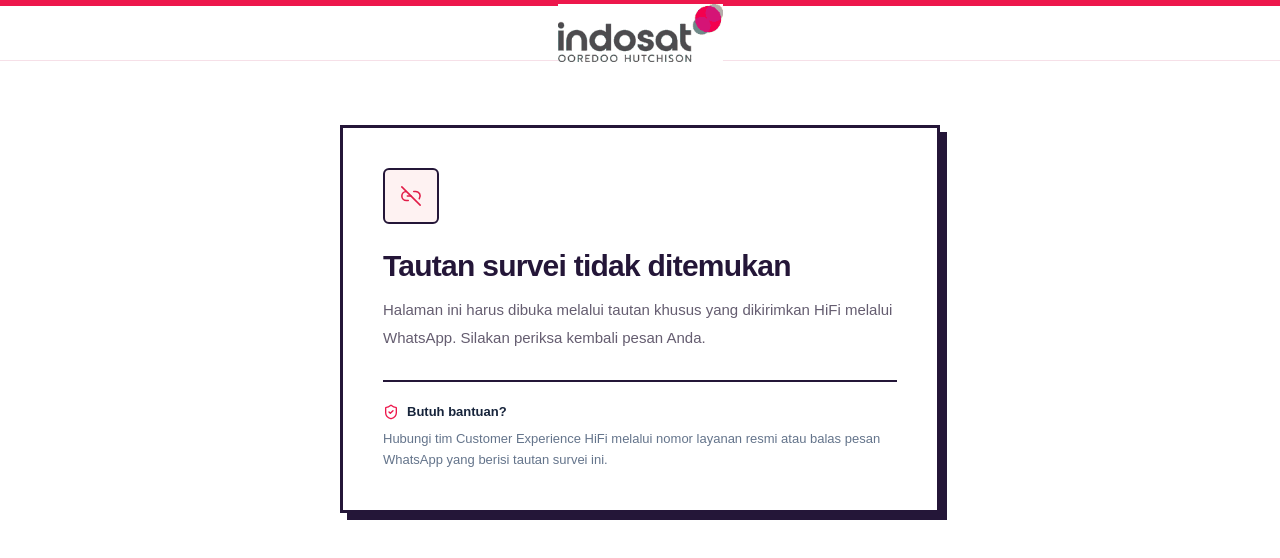
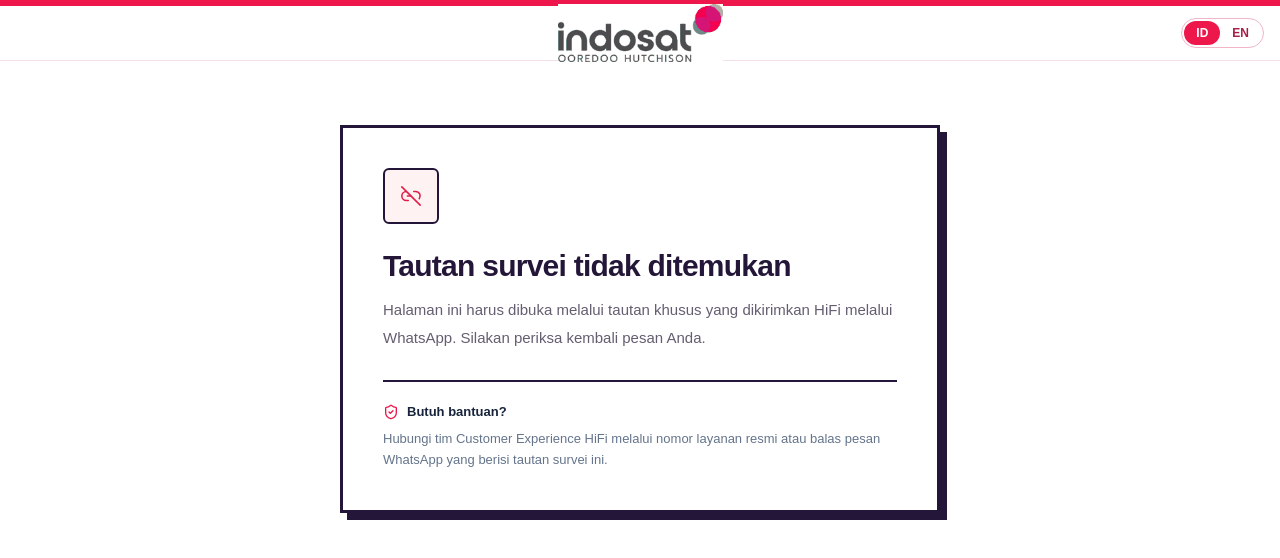
Before and after one commit to nanaboo17/hifi-customer-survey, a Next.js app: page / in a window 1280 px wide. Shown: the top 558 px of the page. Built offline with nearby package versions, Linux system fonts and the light colour scheme.

Commit message:
Add Indonesian-English toggle across customer survey and follow-up flow

```diff
--- a/components/survey-page.tsx
+++ b/components/survey-page.tsx
@@ -1,5 +1,5 @@
 'use client'
-import { useState } from 'react'
+import { useEffect, useState } from 'react'
 import { ChevronLeft, Check, Loader2, AlertCircle } from 'lucide-react'
 import { REASONS, type Reason } from '@/lib/survey'
 import { StatusView, type LinkProblem } from '@/components/survey/status-view'
@@ -9,8 +9,59 @@ type Answers = { ticket: string; freeze: string; other: string }
 const initial: Answers = { ticket: '', freeze: '', other: '' }
 const freezeReasons: Reason[] = ['reduced_usage', 'away_from_home', 'on_holiday']
 const defaultThanks = 'Terima kasih sudah meluangkan waktu. Jawaban Anda membantu kami meningkatkan layanan HiFi.'
+type Language = 'id' | 'en'
+const languageKey = 'hifi_survey_language'
+const en: Record<string,string> = {
+ 'Tidak Ada Kendala': 'No Issues',
+ 'Kendala Internet': 'Internet Connection Issues',
+ 'Sedang Jarang Berada di Rumah': 'Rarely at Home',
+ 'Sedang / Berencana Liburan di Bulan Desember': 'On Holiday / Planning a Holiday in December',
+ 'Penggunaan Internet Berkurang': 'Reduced Internet Usage',
+ 'Alasan Lainnya': 'Other Reasons',
+ 'Apa alasan penggunaan internet HiFi Anda sedang berkurang?': 'Why has your HiFi internet usage decreased?',
+ 'Apakah Anda membutuhkan bantuan terkait koneksi internet?': 'Do you need help with your internet connection?',
+ 'Apakah Anda ingin mendapatkan informasi tentang Freeze Bill?': 'Would you like more information about Freeze Bill?',
+ 'Pilih satu jawaban yang paling sesuai dengan kondisi Anda.': 'Select the answer that best describes your situation.',
+ 'Tim HiFi dapat membantu melakukan pengecekan koneksi berdasarkan permintaan Anda.': 'The HiFi team can help check your connection upon request.',
+ 'Freeze Bill merupakan pilihan layanan bagi pelanggan tertentu sesuai ketentuan yang berlaku. Memilih Ya hanya mencatat minat untuk mendapatkan informasi; tagihan tidak otomatis dibekukan.': 'Freeze Bill may be available to eligible customers, subject to applicable terms. Selecting Yes only requests more information; your bill will not be frozen automatically.',
+ 'Silakan tuliskan alasan lainnya': 'Please tell us your reason',
+ 'Ceritakan alasan Anda...': 'Tell us your reason...',
+ 'Ya, saya butuh bantuan': 'Yes, I need help',
+ 'Tidak, terima kasih': 'No, thank you',
+ 'Ya, saya ingin informasi Freeze Bill': 'Yes, I would like information about Freeze Bill',
+ 'Kirim jawaban': 'Submit answer',
+ 'Lanjutkan': 'Continue',
+ 'Mengirim...': 'Submitting...',
+ 'Jawaban terkirim!': 'Response submitted!',
+ 'Mode demo: jawaban tidak tersimpan.': 'Demo mode: your response is not saved.',
+ 'Kembali': 'Back',
+ 'Gagal menyimpan jawaban.': 'Unable to save your response.',
+ 'Gagal menyimpan jawaban. Silakan coba lagi.': 'Unable to save your response. Please try again.',
+ 'Data terlalu besar.': 'Your response is too large.',
+ 'Format tidak valid.': 'Invalid response format.',
+ 'Tautan survei tidak valid.': 'Invalid survey link.',
+ 'Pilihan alasan tidak valid.': 'Invalid reason selection.',
+ 'Rincian jawaban maksimal 500 karakter.': 'Your answer must be no longer than 500 characters.',
+ 'Mohon isi alasan (3–500 karakter).': 'Please enter a reason (3–500 characters).',
+ 'Mohon tentukan apakah ingin dibantu membuat tiket.': 'Please select whether you need technical assistance.',
+ 'Mohon pilih apakah ingin mendapatkan informasi Freeze Bill.': 'Please select whether you want Freeze Bill information.',
+ 'Jawaban ini tidak memerlukan rincian tambahan.': 'This answer does not require additional details.',
+ 'Layanan survei belum dikonfigurasi.': 'The survey service is not configured.',
+ 'Tautan survei sudah kedaluwarsa.': 'The survey link has expired.',
+ 'Survei ini sudah pernah dijawab.': 'This survey has already been completed.',
+ 'Konfigurasi survei sedang diperbarui. Silakan coba kembali beberapa saat lagi.': 'The survey is being updated. Please try again later.',
+ 'Terima kasih sudah meluangkan waktu. Jawaban Anda membantu kami meningkatkan layanan HiFi.': 'Thank you for your time. Your feedback helps us improve HiFi services.',
+ 'Terima kasih. Permintaan bantuan Anda sudah dicatat dan akan ditindaklanjuti tim HiFi.': 'Thank you. Your request for assistance has been recorded and the HiFi team will follow up.',
+ 'Terima kasih. Minat Anda untuk mendapatkan informasi Freeze Bill sudah dicatat. Tim HiFi akan menghubungi Anda.': 'Thank you. Your interest in Freeze Bill information has been recorded. The HiFi team will contact you.'
+}
+const translate = (text:string, language:Language) => language==='en' ? en[text]||text : text
+
 
 export default function SurveyPage({ status, token }: { status: SurveyStatus; token: string }) {
+  const [language, setLanguage] = useState<Language>('id')
+  const t = (text:string) => translate(text, language)
+  useEffect(() => { try { if(localStorage.getItem(languageKey)==='en')setLanguage('en') } catch {} }, [])
+  const chooseLanguage=(value:Language)=>{setLanguage(value);try{localStorage.setItem(languageKey,value)}catch{}}
   const [reason, setReason] = useState<Reason | null>(null)
   const [answers, setAnswers] = useState<Answers>(initial)
   const [step, setStep] = useState(1)
@@ -60,35 +111,39 @@ export default function SurveyPage({ status, token }: { status: SurveyStatus; to
   return <div className="h-[100dvh] w-full overflow-hidden bg-white text-[#30202a]">
     <div className="flex h-full w-full flex-col overflow-hidden bg-white">
       <div className="h-1.5 shrink-0 bg-[#ed174c]" />
-      <header className="flex h-[55px] shrink-0 items-center justify-center border-b border-[#f6e0e8] px-6">
-        <img src="/images/indosat-wordmark.svg" alt="Indosat Ooredoo Hutchison" className="h-auto w-[145px] sm:w-[165px]" />
+      <header className="relative flex h-[55px] shrink-0 items-center justify-center border-b border-[#f6e0e8] px-4">
+        <img src="/images/indosat-wordmark.svg" alt="Indosat Ooredoo Hutchison" className="h-auto w-[125px] sm:w-[165px]" />
+        <div role="group" aria-label="Survey language / Bahasa survei" className="absolute right-2 top-1/2 flex -translate-y-1/2 rounded-full border border-[#f0b6c8] bg-white p-0.5 sm:right-4">
+          <button type="button" onClick={()=>chooseLanguage('id')} aria-pressed={language==='id'} className={'rounded-full px-2 py-1 text-[10px] font-bold sm:px-3 sm:text-xs '+(language==='id'?'bg-[#ed174c] text-white':'text-[#a52049]')}>ID</button>
+          <button type="button" onClick={()=>chooseLanguage('en')} aria-pressed={language==='en'} className={'rounded-full px-2 py-1 text-[10px] font-bold sm:px-3 sm:text-xs '+(language==='en'?'bg-[#ed174c] text-white':'text-[#a52049]')}>EN</button>
+        </div>
       </header>
-      {!survey ? <div className="p-6"><StatusView status={status as LinkProblem} /></div>
-      : already ? <div className="p-6"><StatusView status="already_submitted" /></div>
-      : done ? <div className="px-8 py-16 text-center"><div className="mx-auto mb-7 flex h-20 w-20 items-center justify-center rounded-full bg-[#e0f6e6] text-[#24944b]"><Check size={40} strokeWidth={3} /></div><h1 className="text-2xl font-extrabold">Jawaban terkirim!</h1><p className="mt-4 text-sm leading-7 text-[#6d7590]">{thankYou}</p>{demo && <p className="mt-5 text-xs font-semibold text-[#c31349]">Mode demo: jawaban tidak tersimpan.</p>}</div>
+      {!survey ? <div className="p-6"><StatusView status={status as LinkProblem} language={language} /></div>
+      : already ? <div className="p-6"><StatusView status="already_submitted" language={language} /></div>
+      : done ? <div className="px-8 py-16 text-center"><div className="mx-auto mb-7 flex h-20 w-20 items-center justify-center rounded-full bg-[#e0f6e6] text-[#24944b]"><Check size={40} strokeWidth={3} /></div><h1 className="text-2xl font-extrabold">{t("Jawaban terkirim!")}</h1><p className="mt-4 text-sm leading-7 text-[#6d7590]">{t(thankYou)}</p>{demo && <p className="mt-5 text-xs font-semibold text-[#c31349]">{t("Mode demo: jawaban tidak tersimpan.")}</p>}</div>
       : <>
         <div className="mx-auto w-full max-w-[600px] shrink-0 px-5 pb-2 pt-3">
           <div className="mb-2 flex items-center justify-between">
-            <button type="button" aria-label="Kembali" onClick={() => { if (step > 1 && !busy) { setStep(1); setError('') } }} disabled={step === 1 || busy} className="rounded-lg p-1 text-[#c31349] disabled:opacity-20"><ChevronLeft size={23} /></button>
+            <button type="button" aria-label={t("Kembali")} onClick={() => { if (step > 1 && !busy) { setStep(1); setError('') } }} disabled={step === 1 || busy} className="rounded-lg p-1 text-[#c31349] disabled:opacity-20"><ChevronLeft size={23} /></button>
             <span className="text-base font-extrabold">{String(step).padStart(2, '0')} <span className="text-[#a7afc1]">/ {direct ? '01' : '02'}</span></span><div className="w-7" />
           </div>
           <div className="flex gap-1.5">{Array.from({ length: direct ? 1 : 2 }, (_, i) => <div key={i} className={'h-1 flex-1 rounded-full ' + (i + 1 <= step ? 'bg-[#ed174c]' : 'bg-[#f7dce6]')} />)}</div>
         </div>
         <div className="mx-auto min-h-0 w-full max-w-[600px] flex-1 overflow-y-auto px-6 pb-8 pt-3">
           <h1 className="text-[clamp(17px,2.8vh,23px)] font-extrabold leading-snug tracking-tight">
-            {step === 1 ? 'Apa alasan penggunaan internet HiFi Anda sedang berkurang?' : reason === 'network_issue' ? 'Apakah Anda membutuhkan bantuan terkait koneksi internet?' : reason === 'other' ? 'Apa alasan lainnya?' : 'Apakah Anda ingin mendapatkan informasi tentang Freeze Bill?'}
+            {t(step === 1 ? 'Apa alasan penggunaan internet HiFi Anda sedang berkurang?' : reason === 'network_issue' ? 'Apakah Anda membutuhkan bantuan terkait koneksi internet?' : reason === 'other' ? 'Alasan Lainnya' : 'Apakah Anda ingin mendapatkan informasi tentang Freeze Bill?')}
           </h1>
           <p className="mt-2 text-[12px] leading-[1.45] text-[#7a8299]">
-            {step === 1 ? 'Pilih satu jawaban yang paling sesuai dengan kondisi Anda.' : reason === 'network_issue' ? 'Tim HiFi dapat membantu melakukan pengecekan koneksi berdasarkan permintaan Anda.' : reason === 'other' ? 'Tuliskan alasan Anda secara singkat.' : 'Freeze Bill merupakan pilihan layanan bagi pelanggan tertentu sesuai ketentuan yang berlaku. Memilih Ya hanya mencatat minat untuk mendapatkan informasi; tagihan tidak otomatis dibekukan.'}
+            {t(step === 1 ? 'Pilih satu jawaban yang paling sesuai dengan kondisi Anda.' : reason === 'network_issue' ? 'Tim HiFi dapat membantu melakukan pengecekan koneksi berdasarkan permintaan Anda.' : reason === 'other' ? 'Tuliskan alasan Anda secara singkat.' : 'Freeze Bill merupakan pilihan layanan bagi pelanggan tertentu sesuai ketentuan yang berlaku. Memilih Ya hanya mencatat minat untuk mendapatkan informasi; tagihan tidak otomatis dibekukan.')}
           </p>
           <div className="mt-3 space-y-2 rounded-2xl bg-[#ed174c] p-3">
-            {step === 1 && REASONS.map((item, i) => choice(item.id, item.title, reason === item.id, () => choose(item.id), i, reason !== null && reason !== item.id))}
-            {step === 1 && reason === 'other' && <div className="rounded-xl bg-white p-3"><label htmlFor="other-reason" className="mb-2 block text-xs font-bold text-[#30202a]">Silakan tuliskan alasan lainnya</label><textarea id="other-reason" className={inputStyle} rows={3} maxLength={500} value={answers.other} onChange={e => set('other', e.target.value)} placeholder="Ceritakan alasan Anda..." /><p className="mt-1 text-right text-xs text-[#7a8299]">{answers.other.length}/500</p></div>}
-            {step === 2 && reason === 'network_issue' && ['Ya', 'Tidak'].map((v, i) => choice(v, v === 'Ya' ? 'Ya, saya butuh bantuan' : 'Tidak, terima kasih', answers.ticket === v, () => set('ticket', v), i, !!answers.ticket && answers.ticket !== v))}
-            {step === 2 && reason !== null && freezeReasons.includes(reason) && ['Ya', 'Tidak'].map((v, i) => choice(v, v === 'Ya' ? 'Ya, saya ingin informasi Freeze Bill' : 'Tidak, terima kasih', answers.freeze === v, () => set('freeze', v), i, !!answers.freeze && answers.freeze !== v))}
-            {step === 1 && <button type="button" disabled={!reason || busy || (reason === 'other' && !ready)} onClick={() => { if (!reason) return; if (reason === 'no_issue' || reason === 'other') void submit(reason); else setStep(2) }} className="mt-2 flex min-h-[43px] w-full items-center justify-center gap-2 rounded-full bg-[#641634] px-3 text-[13px] font-bold text-white transition hover:bg-[#481026] disabled:cursor-not-allowed disabled:opacity-45">{busy ? <><Loader2 size={17} className="animate-spin" />Mengirim...</> : direct ? 'Kirim jawaban' : 'Lanjutkan'}</button>}
-            {step === 2 && reason && <button type="button" onClick={() => void submit(reason)} disabled={!ready || busy} className="mt-2 flex min-h-[43px] w-full items-center justify-center gap-2 rounded-full bg-[#641634] px-3 text-[13px] font-bold text-white transition hover:bg-[#481026] disabled:cursor-not-allowed disabled:opacity-45">{busy ? <><Loader2 size={17} className="animate-spin" />Mengirim...</> : 'Kirim jawaban'}</button>}
-            {error && <p role="alert" className="flex items-start gap-2 rounded-lg bg-white p-3 text-xs font-semibold text-red-700"><AlertCircle size={16} className="shrink-0" />{error}</p>}
+            {step === 1 && REASONS.map((item, i) => choice(item.id, t(item.title), reason === item.id, () => choose(item.id), i, reason !== null && reason !== item.id))}
+            {step === 1 && reason === 'other' && <div className="rounded-xl bg-white p-3"><label htmlFor="other-reason" className="mb-2 block text-xs font-bold text-[#30202a]">{t("Silakan tuliskan alasan lainnya")}</label><textarea id="other-reason" className={inputStyle} rows={3} maxLength={500} value={answers.other} onChange={e => set('other', e.target.value)} placeholder={t("Ceritakan alasan Anda...")} /><p className="mt-1 text-right text-xs text-[#7a8299]">{answers.other.length}/500</p></div>}
+            {step === 2 && reason === 'network_issue' && ['Ya', 'Tidak'].map((v, i) => choice(v, t(v === 'Ya' ? 'Ya, saya butuh bantuan' : 'Tidak, terima kasih'), answers.ticket === v, () => set('ticket', v), i, !!answers.ticket && answers.ticket !== v))}
+            {step === 2 && reason !== null && freezeReasons.includes(reason) && ['Ya', 'Tidak'].map((v, i) => choice(v, t(v === 'Ya' ? 'Ya, saya ingin informasi Freeze Bill' : 'Tidak, terima kasih'), answers.freeze === v, () => set('freeze', v), i, !!answers.freeze && answers.freeze !== v))}
+            {step === 1 && <button type="button" disabled={!reason || busy || (reason === 'other' && !ready)} onClick={() => { if (!reason) return; if (reason === 'no_issue' || reason === 'other') void submit(reason); else setStep(2) }} className="mt-2 flex min-h-[43px] w-full items-center justify-center gap-2 rounded-full bg-[#641634] px-3 text-[13px] font-bold text-white transition hover:bg-[#481026] disabled:cursor-not-allowed disabled:opacity-45">{busy ? <><Loader2 size={17} className="animate-spin" />{t('Mengirim...')}</> : direct ? t('Kirim jawaban') : t('Lanjutkan')}</button>}
+            {step === 2 && reason && <button type="button" onClick={() => void submit(reason)} disabled={!ready || busy} className="mt-2 flex min-h-[43px] w-full items-center justify-center gap-2 rounded-full bg-[#641634] px-3 text-[13px] font-bold text-white transition hover:bg-[#481026] disabled:cursor-not-allowed disabled:opacity-45">{busy ? <><Loader2 size={17} className="animate-spin" />{t('Mengirim...')}</> : t('Kirim jawaban')}</button>}
+            {error && <p role="alert" className="flex items-start gap-2 rounded-lg bg-white p-3 text-xs font-semibold text-red-700"><AlertCircle size={16} className="shrink-0" />{t(error)}</p>}
           </div>
         </div>
       </>}
```
